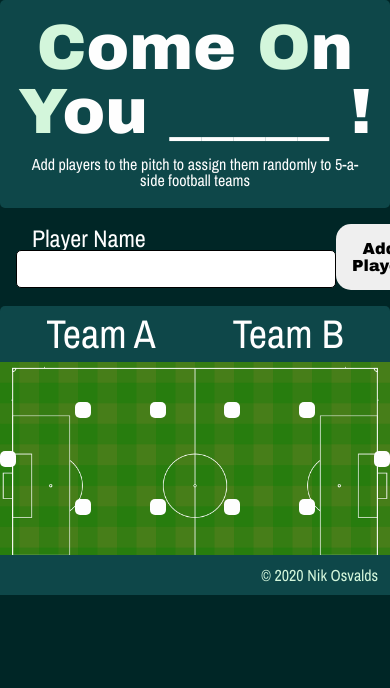
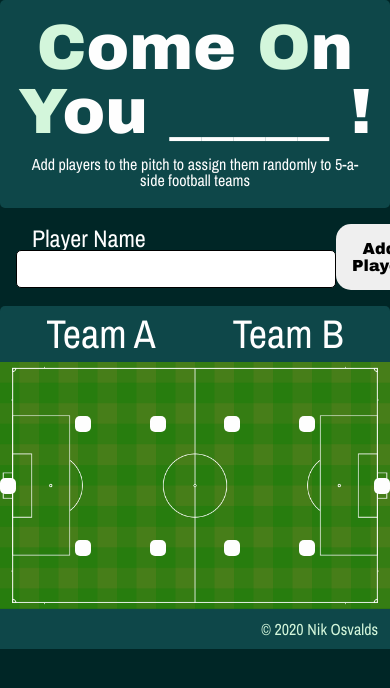
Before and after one commit to nosvalds/come-on-you-team, a React (Create React App) app: page / in a window 390 px wide. Shown: the top 688 px of the page. Built offline with nearby package versions, Linux system fonts and the light colour scheme.

Commit message:
make pitch responsive and hold aspect ratio

```diff
--- a/src/components/Pitch/Pitch.js
+++ b/src/components/Pitch/Pitch.js
@@ -5,13 +5,15 @@ import Offense from '../Offense';
 
 const Pitch = () => {
     return (
-        <section className="pitch-container">
+        <section className="pitch-container-background">
+            <div className="pitch-container-inside">
                 <Goal team="team_A"/>
                 <Defense team="team_A" />
                 <Offense team="team_A" />
                 <Offense team="team_B" />
                 <Defense team="team_B" />
                 <Goal team="team_B"/>
+            </div>
         </section>
     )
 }
--- a/src/css/_pitch.css
+++ b/src/css/_pitch.css
@@ -1,10 +1,19 @@
-.pitch-container {
+.pitch-container-background {
+    background: url(../img/pitch.png);
+    background-size: cover;
+    height: 0;
+    padding-top: calc(812 / 1280 * 100%);
+    position: relative;
+}
+
+.pitch-container-inside {
     display: flex;
     justify-content: space-between;
-    background: url(../img/pitch.png) no-repeat;
-    background-size: cover;
-    height: 49.5vw;
-    max-height: 820px;
+    position: absolute;
+    top: 0;
+    left: 0;
+    width: 100%;
+    height: 100%;
 }
 
 .defense-container, .offense-container, .goal-container {
```
Lines whose indentation alone changed are shown as unchanged.
